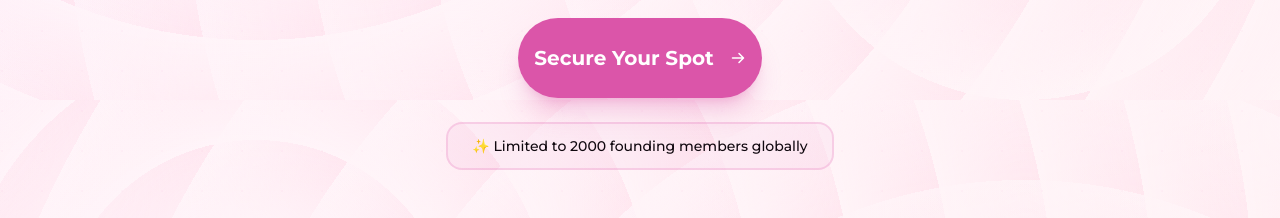
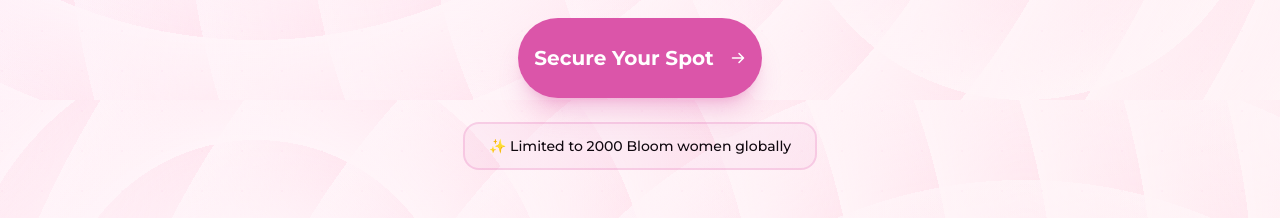
Before and after one commit to Mcjulie-gold/mcjulie-crafts, a React (Vite) app: page / in a window 1280 px wide. Shown: the part 3100-3318 px from the top of the page. Built offline with nearby package versions, Linux system fonts and the light colour scheme.

Commit message:
Generated by Spark: limited to 2000 bloom woman globally

```diff
--- a/src/components/Waitlist.tsx
+++ b/src/components/Waitlist.tsx
@@ -106,7 +106,7 @@
           </Button>
 
           <Badge variant="secondary" className="border-2 border-primary/20 bg-primary/5 px-6 py-3 text-sm font-medium text-foreground">
-            ✨ Limited to 2000 founding members globally
+            ✨ Limited to 2000 Bloom women globally
           </Badge>
         </motion.div>
       </div>
```
